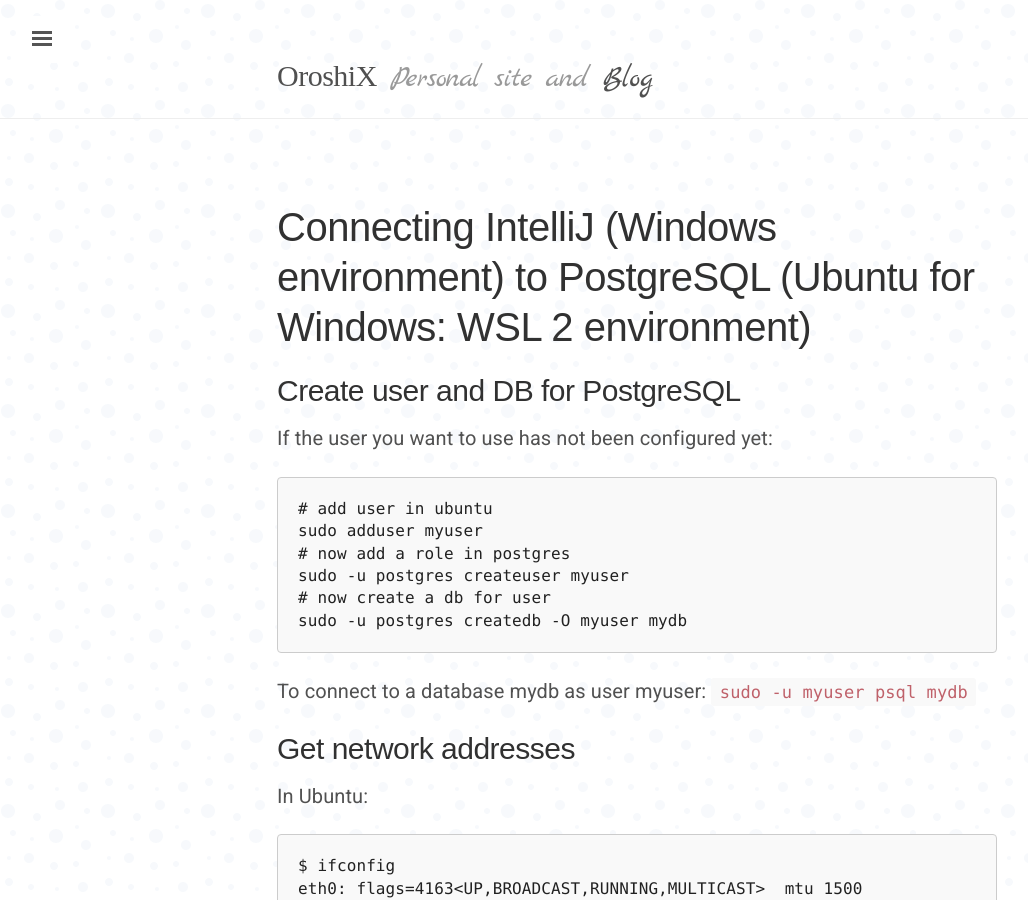
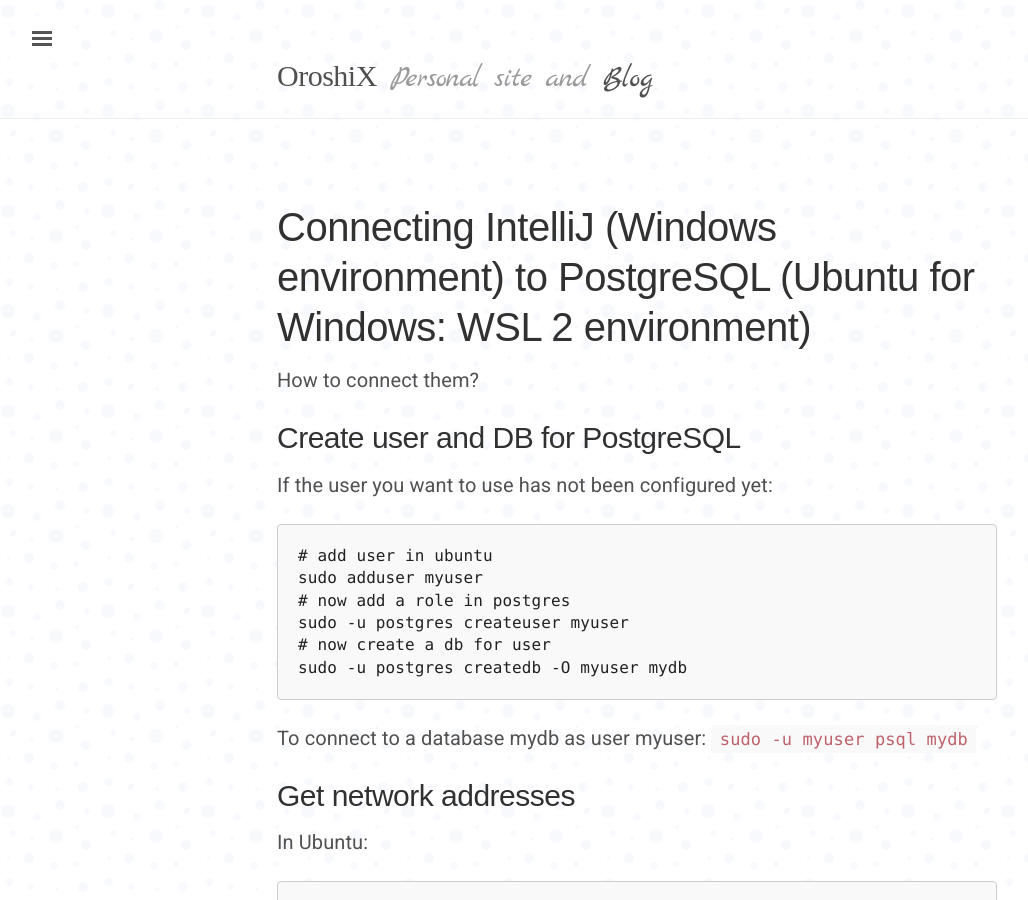
Before and after one commit to OroshiX/OroshiX.github.io, a Jekyll site: the page built from _posts/2021-01-18-postgres-wsl2.md, in a window 1280 px wide and 900 px high. Shown: the whole window, without its empty margins (3-1031 px from the left). Built offline with Jekyll 4.4.1, drawn with Linux system fonts in a browser that asks for light colours; some web fonts are replaced; a script that is not in the unit is left out; comment, search, counter and statistics services are not loaded.

Commit message:
Update 2021-01-18-postgres-wsl2.md

```diff
--- a/_posts/2021-01-18-postgres-wsl2.md
+++ b/_posts/2021-01-18-postgres-wsl2.md
@@ -1,5 +1,7 @@
 # Connecting IntelliJ (Windows environment) to PostgreSQL (Ubuntu for Windows: WSL 2 environment)
+How to connect them?
 
+<!-- more -->
 
 ## Create user and DB for PostgreSQL
 If the user you want to use has not been configured yet:
```
